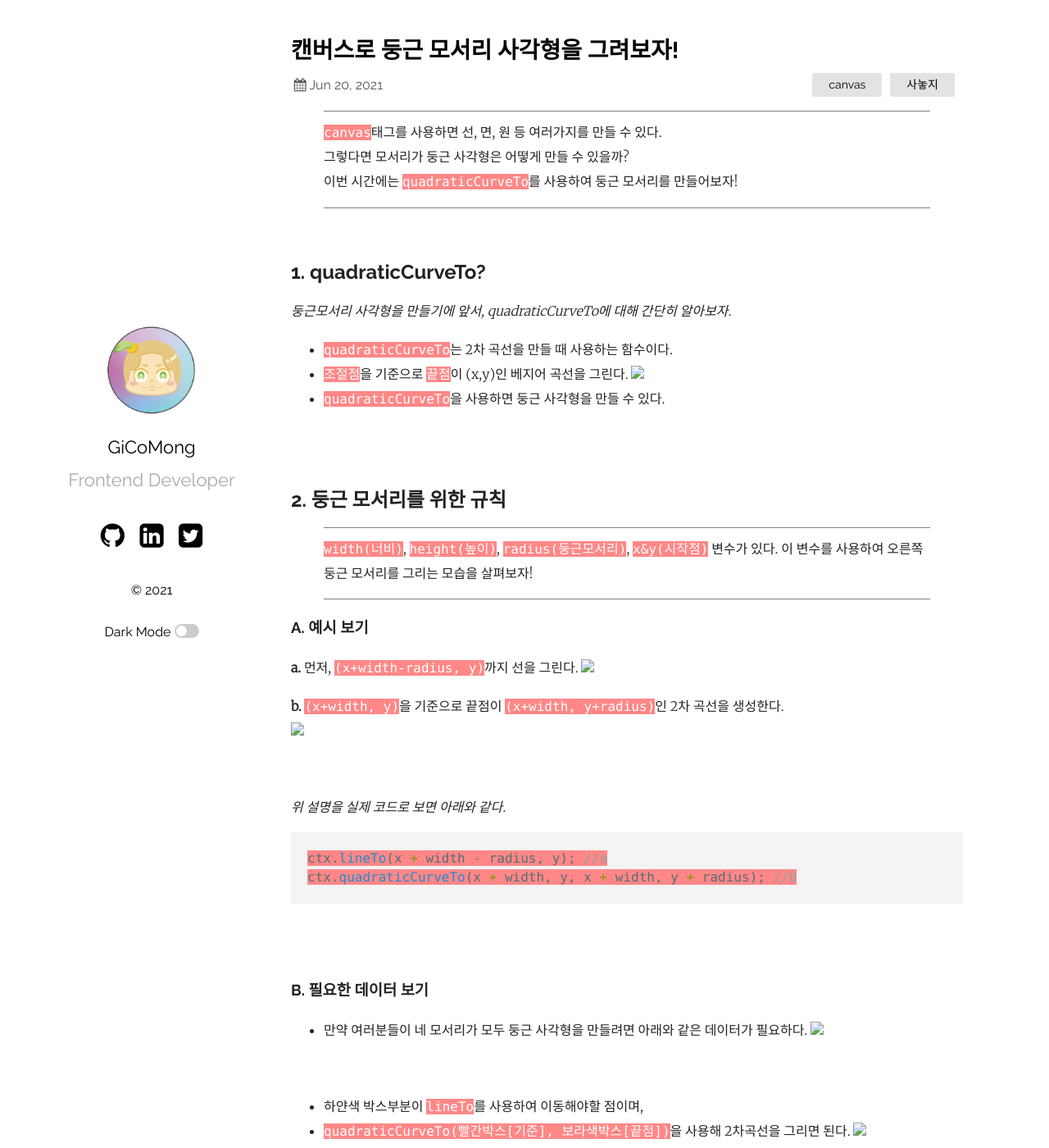
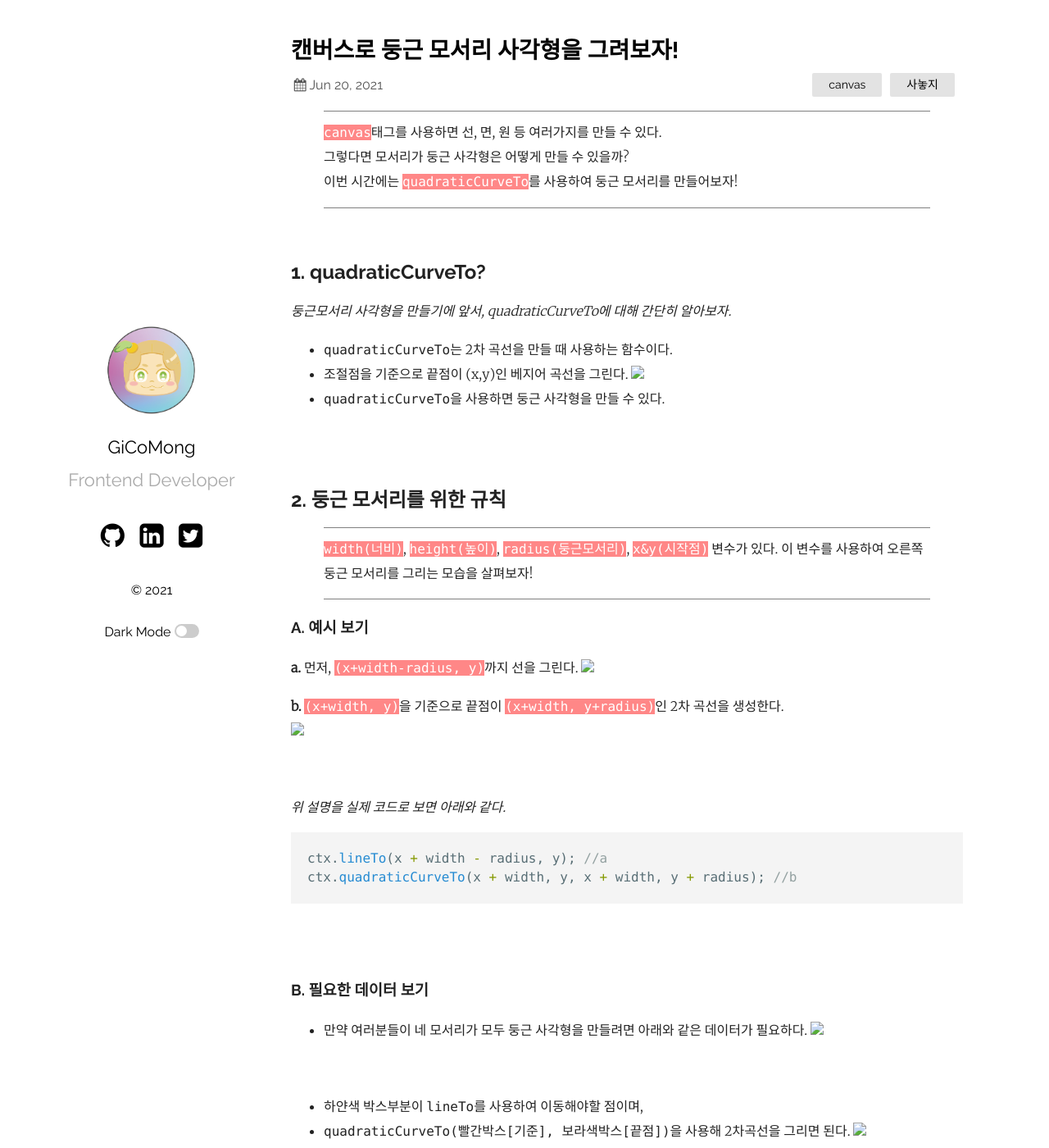
Before and after one commit to KumJungMin/KumJungMin.github.io, a Jekyll site: the page built from _posts/2021-06-20-border-radius.markdown, in a window 1280 px wide and 1400 px high. Shown: the whole window at 82% size. Built offline with Jekyll 4.4.1, drawn with Linux system fonts in a browser that asks for light colours.

Commit message:
feat: change code scss

```diff
--- a/_sass/dark.scss
+++ b/_sass/dark.scss
@@ -42,8 +42,12 @@
     font-family: "Consolas", Menlo, monospace;
     line-height: 1.4em;
     tab-size: 4;
-    background-color: #ff8787;
-    color: #fff;
+  }
+  p {
+    code {
+      background-color: #ff8787;
+      color: #fff;
+    }
   }
 
   .post-categories {
--- a/_sass/plain.scss
+++ b/_sass/plain.scss
@@ -273,7 +273,7 @@ main {
   align-items: baseline;
   border-bottom: 1px solid #eee;
 }
-code {
+p code {
   background-color: #ff8787;
   color: #fff;
 }
```
